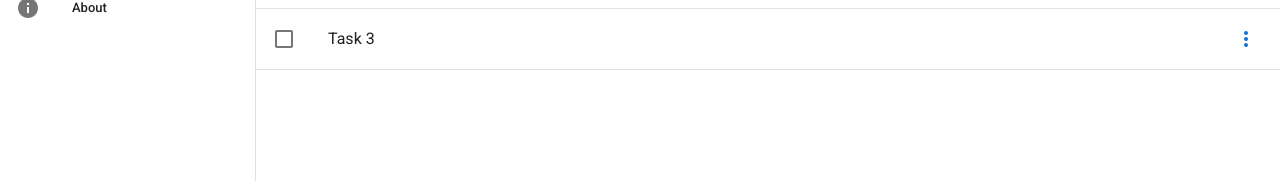
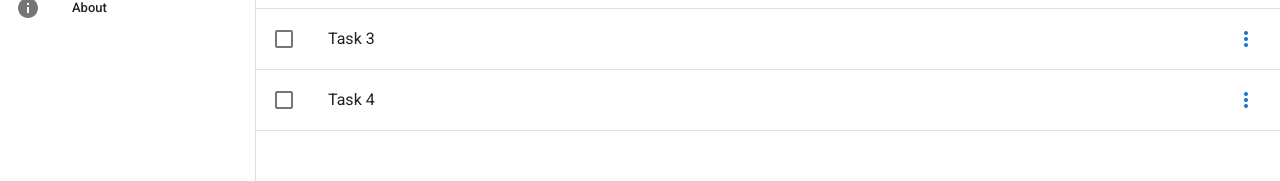
Before and after one commit to thejawadali/todos, a Vue app: page /#/ in a window 1280 px wide. Shown: the part 241-422 px from the top of the page. Built offline with nearby package versions, Linux system fonts and the light colour scheme.

Commit message:
make snack bar and adding tasks via vuex store

```diff
--- a/src/App.vue
+++ b/src/App.vue
@@ -54,9 +54,7 @@
         <div class="d-flex w-100">
           <v-app-bar-nav-icon @click="drawer = !drawer"></v-app-bar-nav-icon>
 
-          <v-toolbar-title>
-          Todo Application
-          </v-toolbar-title>
+          <v-toolbar-title> Todo Application </v-toolbar-title>
 
           <v-spacer></v-spacer>
 
@@ -80,7 +78,10 @@
             label="Add task"
             append-icon="mdi-plus"
             solo-inverted
+            v-model="newTaskTitle"
             full-width
+            @keyup.enter="addTask"
+            @click:append="addTask"
             clearable
           />
         </div>
@@ -89,6 +90,14 @@
 
     <v-main>
       <router-view></router-view>
+      <v-snackbar v-model="snackbar" timeout="1000" rounded="lg">
+        A New Task Added!
+        <template v-slot:action="{ attrs }">
+          <v-btn color="success" text v-bind="attrs" @click="snackbar = false">
+            Close
+          </v-btn>
+        </template>
+      </v-snackbar>
     </v-main>
   </v-app>
 </template>
@@ -96,10 +105,18 @@
 <script>
 export default {
   name: "App",
-  computed: {
+  computed: {},
+  methods: {
+    addTask() {
+      this.$store.commit("tasksModule/addTask", this.newTaskTitle);
+      this.snackbar = true;
+      this.newTaskTitle = "";
+    },
   },
   data: () => ({
     drawer: true,
+    snackbar: false,
+    newTaskTitle: "",
     items: [
       {
         title: "Todo",
--- a/src/main.js
+++ b/src/main.js
@@ -1,7 +1,7 @@
 import Vue from 'vue'
 import App from './App.vue'
 import router from './router'
-import store from './store'
+import store from './store/store'
 import vuetify from './plugins/vuetify';
 
 Vue.config.productionTip = false
--- /dev/null
+++ b/src/store/Modules/tasks.js
@@ -0,0 +1,42 @@
+import chance from "chance";
+export default {
+  namespaced: true,
+  state: {
+    tasks: [
+      {
+        id: 1,
+        title: "Task 1",
+        done: false,
+      },
+      {
+        id: 2,
+        title: "Task 2",
+        done: false,
+      },
+      {
+        id: 3,
+        title: "Task 3",
+        done: false,
+      },
+      {
+        id: 4,
+        title: "Task 4",
+        done: false,
+      },
+    ],
+  },
+  mutations: {
+    doneTask(state, taskId) {
+      const task = state.tasks.find((task) => task.id === taskId);
+      task.done = !task.done;
+    },
+    addTask(state, taskTitle) {
+      const newTask = {
+        id: chance().guid(),
+        title: taskTitle,
+        done: false,
+      };
+      state.tasks.push(newTask);
+    },
+  },
+};
--- a/src/store/index.js
+++ b/src/store/store.js
@@ -1,5 +1,6 @@
 import Vue from 'vue'
 import Vuex from 'vuex'
+import tasksModule from "./Modules/tasks";
 
 Vue.use(Vuex)
 
@@ -11,5 +12,6 @@ export default new Vuex.Store({
   actions: {
   },
   modules: {
+    tasksModule
   }
 })
--- a/src/views/Todo.vue
+++ b/src/views/Todo.vue
@@ -1,8 +1,8 @@
 <template>
   <div>
-    <div v-if="tasks.length > 0">
+    <div v-if="$store.state.tasksModule.tasks.length > 0">
       <v-list flat class="pt-0">
-        <div v-for="task in tasks" :key="task.id">
+        <div v-for="task in $store.state.tasksModule.tasks" :key="task.id">
           <v-list-item
             @click="doneTask(task.id)"
             :class="{ 'blue lighten-5': task.done }"
@@ -43,14 +43,6 @@
         </v-row>
       </v-container>
     </div>
-    <v-snackbar v-model="snackbar" timeout="1000" rounded="lg">
-      A New Task Added!
-      <template v-slot:action="{ attrs }">
-        <v-btn color="success" text v-bind="attrs" @click="snackbar = false">
-          Close
-        </v-btn>
-      </template>
-    </v-snackbar>
   </div>
 </template>
 
@@ -58,44 +50,14 @@
 export default {
   data() {
     return {
-      snackbar: false,
-      newTaskTitle: "",
-      tasks: [
-        {
-          id: 1,
-          title: "Task 1",
-          done: false,
-        },
-        {
-          id: 2,
-          title: "Task 2",
-          done: false,
-        },
-        {
-          id: 3,
-          title: "Task 3",
-          done: false,
-        },
-      ],
     };
   },
   methods: {
     doneTask(id) {
-      const task = this.tasks.find((task) => task.id === id);
-      task.done = !task.done;
+      this.$store.commit("tasksModule/doneTask", id);
     },
     deleteTask(id) {
       this.tasks = this.tasks.filter((task) => task.id !== id);
-    },
-    addTask() {
-      const newTask = {
-        id: Date.now,
-        title: this.newTaskTitle,
-        done: false,
-      };
-      this.snackbar = true;
-      this.tasks.push(newTask);
-      this.newTaskTitle = "";
     },
   },
 };
```
